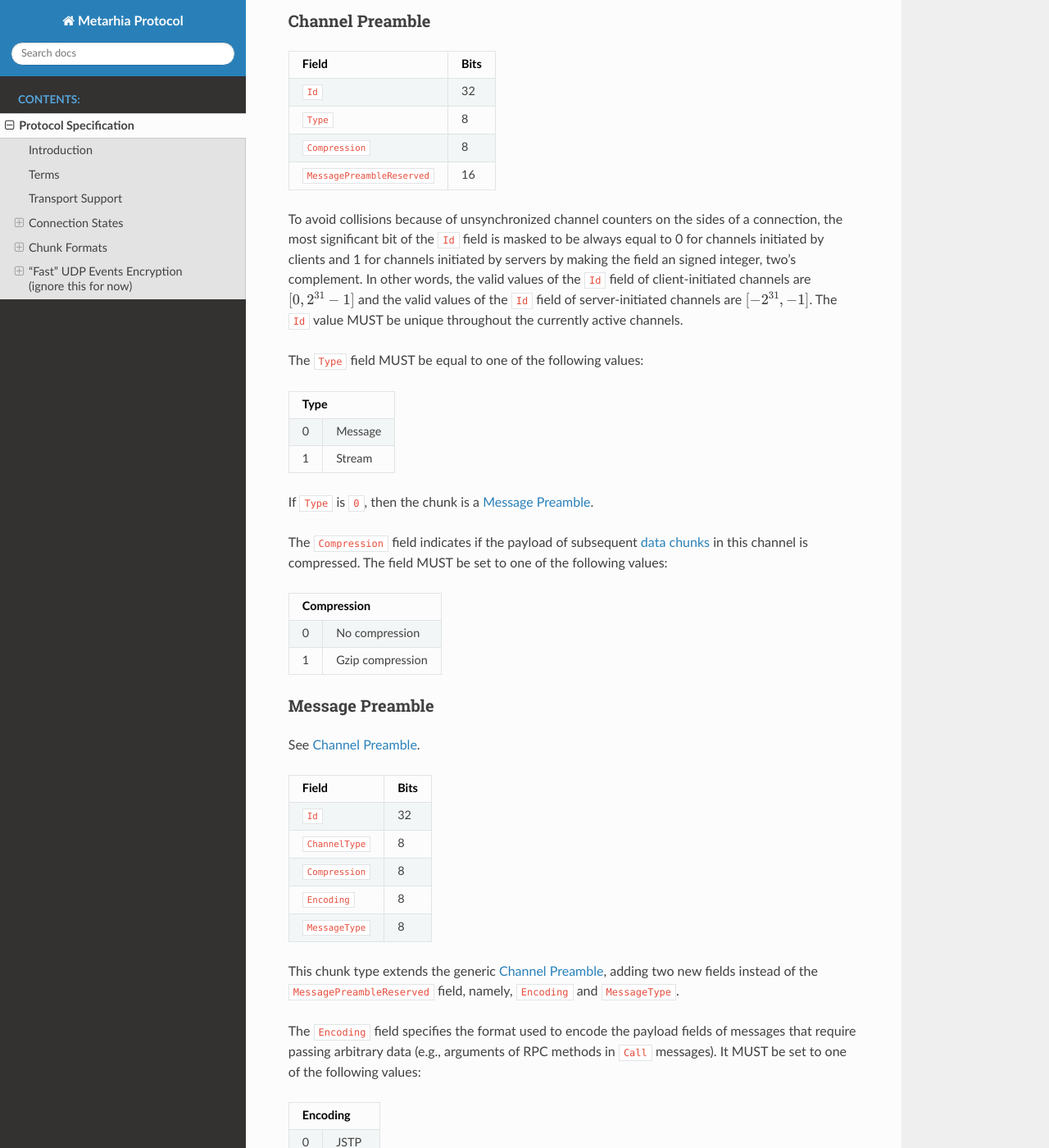
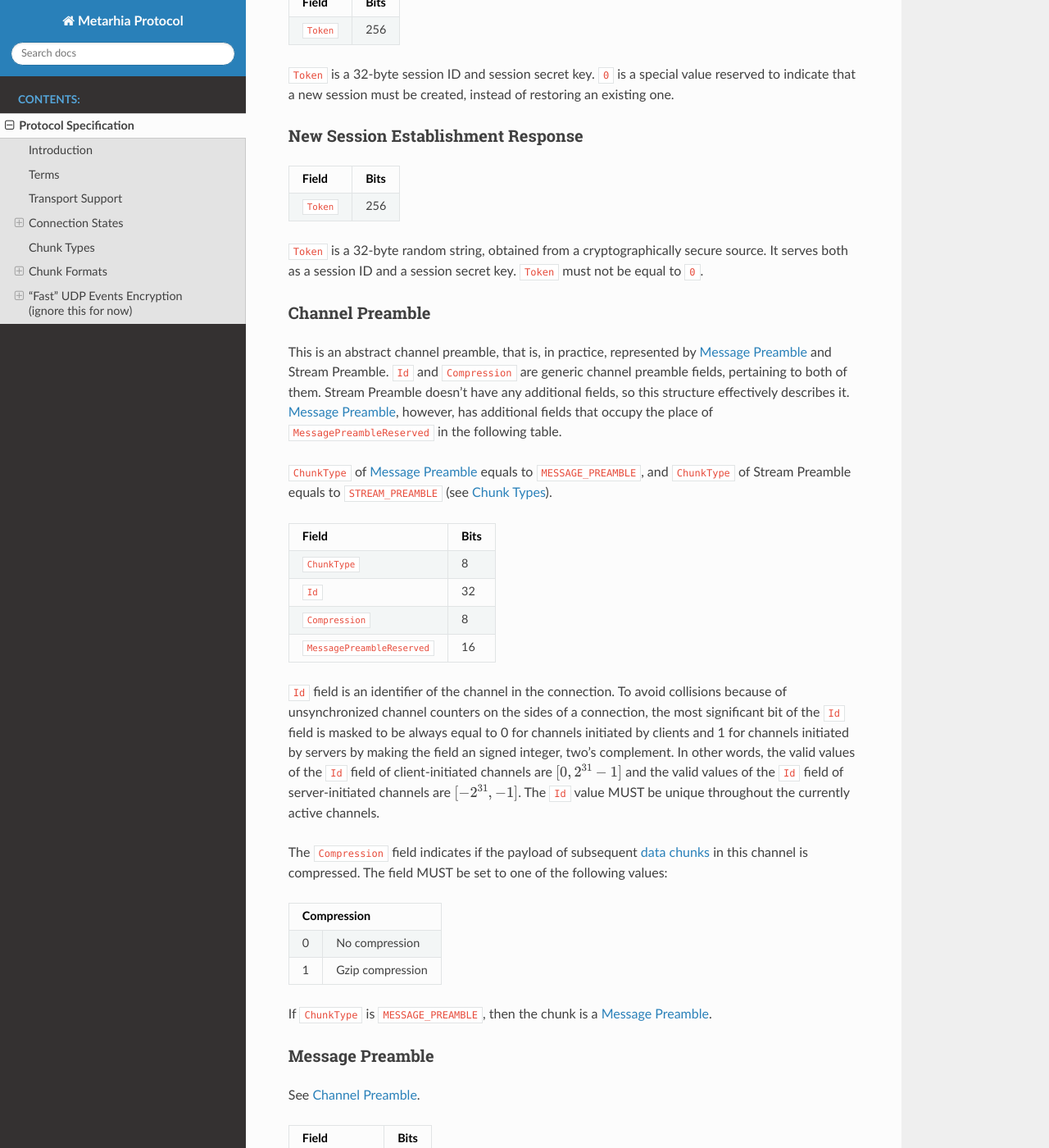
Before and after one commit to metarhia/protocol, a Sphinx documentation site: the page built from docs/protocol.rst, in a window 1280 px wide and 1400 px high, scrolled down 3808 px. Shown: the whole window at 82% size. Built offline with Sphinx 7.4.7 and the Read the Docs theme 2.0.0, drawn with Linux system fonts in a browser that asks for light colours; some of the changed text lies outside the part shown.

Commit message:
docs(spec): introduce ChunkType field

```diff
--- a/docs/protocol.rst
+++ b/docs/protocol.rst
@@ -149,6 +149,27 @@
 The server buffers all outgoing chunks and awaits a new connection from the
 client.
 
+Chunk Types
+-----------
+
+Each chunk transmitted in `NORMAL`_ connection state starts with a 1-octet
+field indicating the chunk type.  This value MUST be equal to one of the
+following:
+
++-----------------------------+-------+
+| Name                        | Value |
++=============================+=======+
+| ``PING``                    | 0     |
++-----------------------------+-------+
+| ``PONG``                    | 1     |
++-----------------------------+-------+
+| ``MESSAGE_PREAMBLE``        | 2     |
++-----------------------------+-------+
+| ``STREAM_PREAMBLE``         | 3     |
++-----------------------------+-------+
+| ``DATA_CHUNK``              | 4     |
++-----------------------------+-------+
+
 Chunk Formats
 -------------
 
@@ -209,38 +230,38 @@
 Channel Preamble
 ^^^^^^^^^^^^^^^^
 
+This is an abstract channel preamble, that is, in practice, represented by
+`Message Preamble`_ and Stream Preamble.  ``Id`` and ``Compression`` are
+generic channel preamble fields, pertaining to both of them.  Stream Preamble
+doesn't have any additional fields, so this structure effectively describes it.
+`Message Preamble`_, however, has additional fields that occupy the place of
+``MessagePreambleReserved`` in the following table.
+
+``ChunkType`` of `Message Preamble`_ equals to ``MESSAGE_PREAMBLE``, and
+``ChunkType`` of Stream Preamble equals to ``STREAM_PREAMBLE`` (see `Chunk
+Types`_).
+
 +-----------------------------+------+
 | Field                       | Bits |
 +=============================+======+
+| ``ChunkType``               | 8    |
++-----------------------------+------+
 | ``Id``                      | 32   |
-+-----------------------------+------+
-| ``Type``                    | 8    |
 +-----------------------------+------+
 | ``Compression``             | 8    |
 +-----------------------------+------+
 | ``MessagePreambleReserved`` | 16   |
 +-----------------------------+------+
 
-To avoid collisions because of unsynchronized channel counters on the sides of
-a connection, the most significant bit of the ``Id`` field is masked to be
-always equal to 0 for channels initiated by clients and 1 for channels
-initiated by servers by making the field an signed integer, two's complement.
-In other words, the valid values of the ``Id`` field of client-initiated
-channels are :math:`{[0, 2^{31} - 1]}` and the valid values of the ``Id`` field
-of server-initiated channels are :math:`{[{-2^{31}}, -1]}`.  The ``Id`` value
-MUST be unique throughout the currently active channels.
-
-The ``Type`` field MUST be equal to one of the following values:
-
-+-------------+
-| Type        |
-+===+=========+
-| 0 | Message |
-+---+---------+
-| 1 | Stream  |
-+---+---------+
-
-If ``Type`` is ``0``, then the chunk is a `Message Preamble`_.
+``Id`` field is an identifier of the channel in the connection.  To avoid
+collisions because of unsynchronized channel counters on the sides of a
+connection, the most significant bit of the ``Id`` field is masked to be always
+equal to 0 for channels initiated by clients and 1 for channels initiated by
+servers by making the field an signed integer, two's complement.  In other
+words, the valid values of the ``Id`` field of client-initiated channels are
+:math:`{[0, 2^{31} - 1]}` and the valid values of the ``Id`` field of
+server-initiated channels are :math:`{[{-2^{31}}, -1]}`.  The ``Id`` value MUST
+be unique throughout the currently active channels.
 
 The ``Compression`` field indicates if the payload of subsequent `data
 chunks`__ in this channel is compressed.  The field MUST be set to one of the
@@ -256,6 +277,8 @@
 
 __ `Data Chunk`_
 
+If ``ChunkType`` is ``MESSAGE_PREAMBLE``, then the chunk is a `Message Preamble`_.
+
 Message Preamble
 ^^^^^^^^^^^^^^^^
 
@@ -264,9 +287,9 @@
 +-----------------------------+------+
 | Field                       | Bits |
 +=============================+======+
+| ``ChunkType``               | 8    |
++-----------------------------+------+
 | ``Id``                      | 32   |
-+-----------------------------+------+
-| ``ChannelType``             | 8    |
 +-----------------------------+------+
 | ``Compression``             | 8    |
 +-----------------------------+------+
@@ -321,26 +344,30 @@
 +-----------------------------+------+
 | Field                       | Bits |
 +=============================+======+
+| ``ChunkType``               | 8    |
++-----------------------------+------+
 | ``ChannelId``               | 32   |
 +-----------------------------+------+
 | ``Length``                  | 16   |
 +-----------------------------+------+
-| ``Flags``                   | 16   |
+| ``Flags``                   | 8    |
 +-----------------------------+------+
 | ``Payload``                        |
 +------------------------------------+
+
+``ChunkType`` of a data chunk is ``DATA_CHUNK`` (see `Chunk Types`_).
 
 The ``ChannelId`` field specifies a channel the chunk belongs to.  The
 ``Length`` field contains the size of the payload in bytes.  The ``Flags``
 field has the following structure:
 
-+-----------------------+
-| Flags                 |
-+============+==========+
-| Bits 15--1 | Reserved |
-+------------+----------+
-| Bit 0      | ``More`` |
-+------------+----------+
++----------------------+
+| Flags                |
++===========+==========+
+| Bits 7--1 | Reserved |
++-----------+----------+
+| Bit 0     | ``More`` |
++-----------+----------+
 
 Flag ``More`` specifies if the channel has more chunks.  Reserved flags MUST be
 set to ``0``.
```
